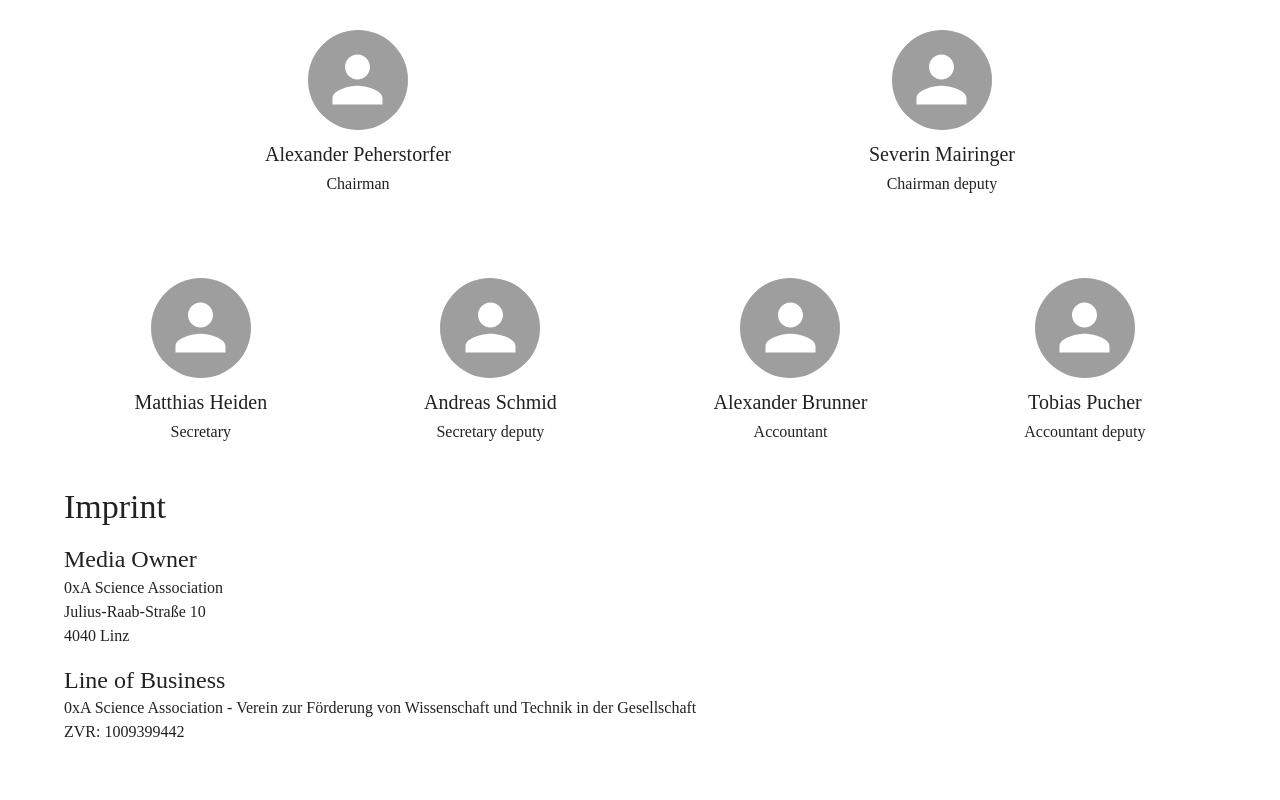
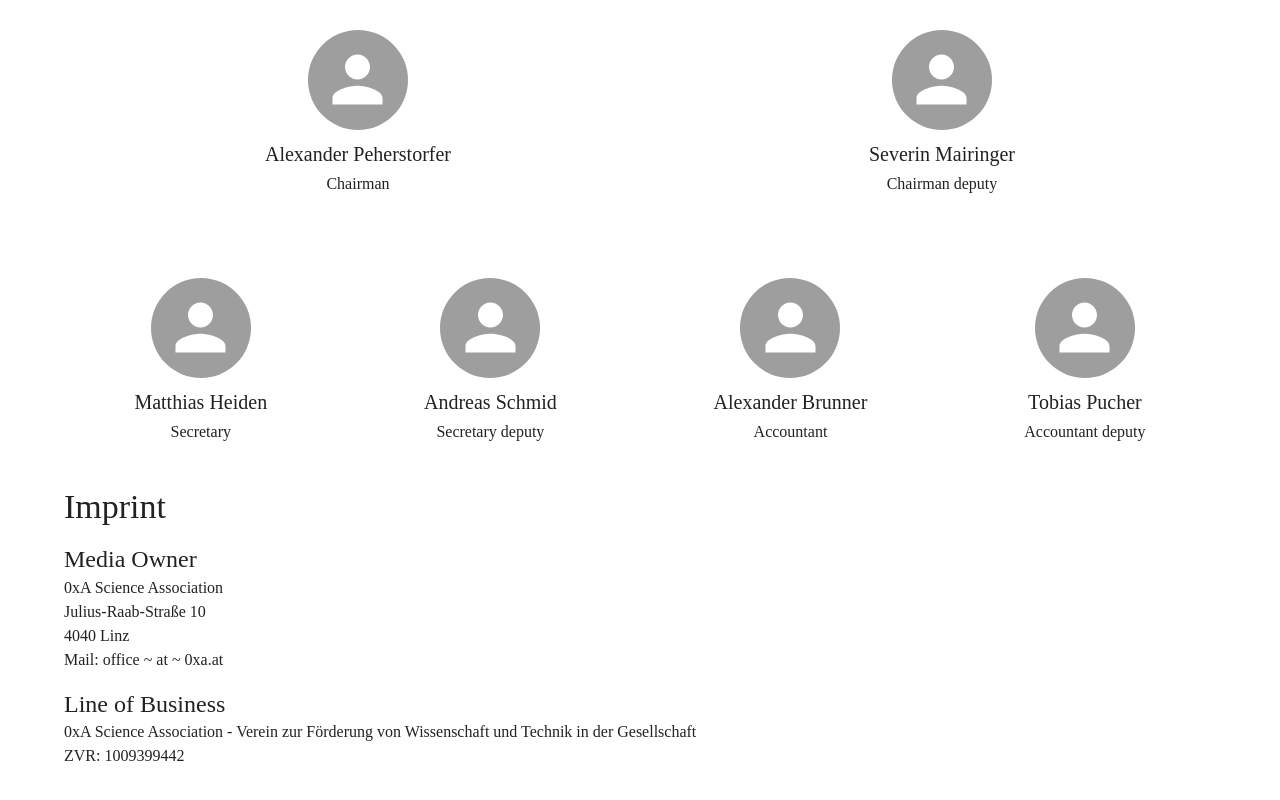
Before and after one commit to 0xa-at/website, a Next.js app: page /about in a window 1280 px wide. Shown: the part 306-1106 px from the top of the page. Built offline with nearby package versions, Linux system fonts and the light colour scheme.

Commit message:
feat: add email

```diff
--- a/pages/about.tsx
+++ b/pages/about.tsx
@@ -32,7 +32,8 @@ export default function AboutPage() {
       <Typography pt={2} variant="h5">Media Owner</Typography>
       <Typography variant="body1">0xA Science Association</Typography>
       <Typography variant="body1">Julius-Raab-Straße 10</Typography>
-      <Typography variant="body1"> 4040 Linz</Typography>
+      <Typography variant="body1">4040 Linz</Typography>
+      <Typography variant="body1">Mail: office ~ at ~ 0xa.at </Typography>
 
       <Typography pt={2} variant="h5">Line of Business</Typography>
       <Typography variant="body1">0xA Science Association - Verein zur Förderung von Wissenschaft und Technik in der Gesellschaft</Typography>
```
